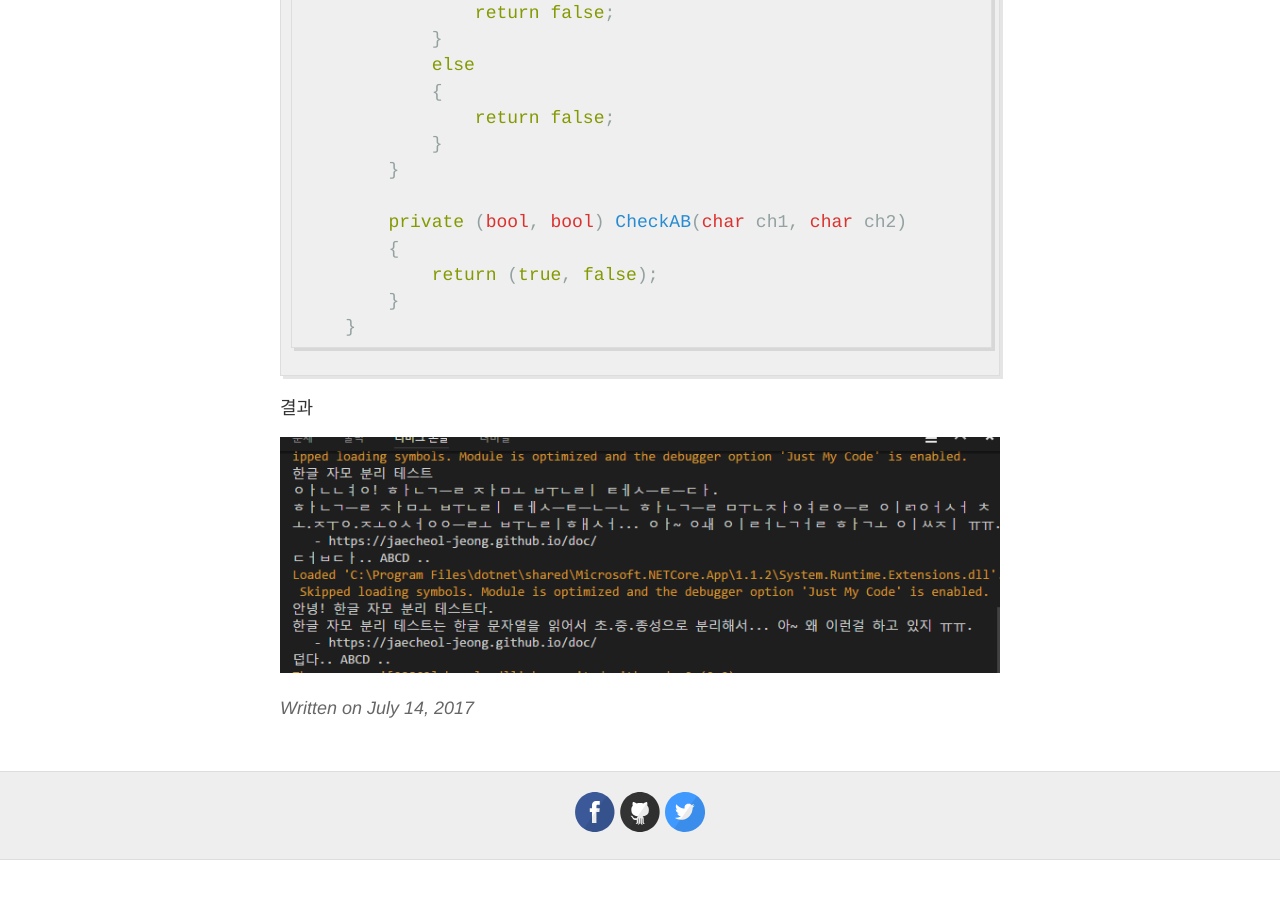
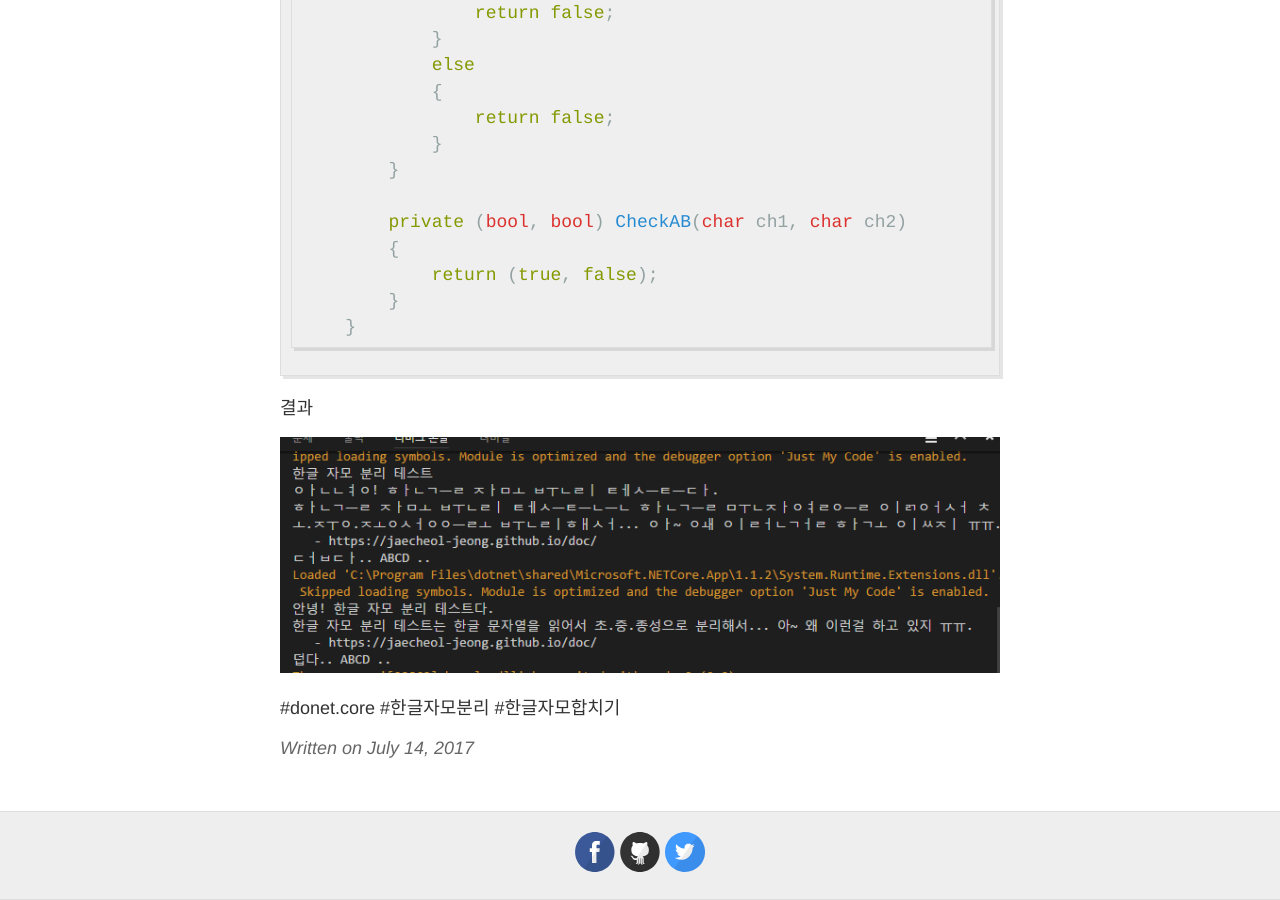
Before and after one commit to jaecheol-jeong/doc, a Jekyll site: the page built from _posts/2017-07-14-C#-Hangle.md, in a window 1280 px wide and 900 px high, scrolled down 5927 px. Built offline with Jekyll 4.4.1, drawn with Linux system fonts in a browser that asks for light colours; our own code applies the rules of GitHub Pages for plain Markdown files; before the commit the page ends 6787 px from its top, so only the background shows below that.

Commit message:
Update 2017-07-14-C#-Hangle.md

```diff
--- a/_posts/2017-07-14-C#-Hangle.md
+++ b/_posts/2017-07-14-C#-Hangle.md
@@ -232,3 +232,5 @@ public class Hangle
 결과
 
 ![](https://jaecheol-jeong.github.io/doc/images/hanglowjano.png "한글자모 분리")
+
+#donet.core #한글자모분리 #한글자모합치기
```
